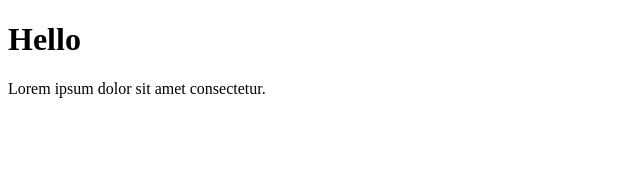
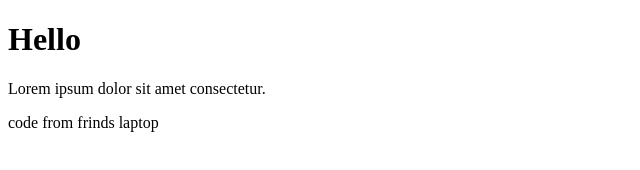
Before and after one commit to Niko-Rengo/My-Website, a plain HTML site: page index.html in a window 1280 px wide. Shown: the whole page, without its empty margins (0-640 px from the left). Drawn offline with Linux system fonts and the light colour scheme.

Commit message:
from friend

```diff
--- a/index.html
+++ b/index.html
@@ -8,5 +8,6 @@
   <body>
     <h1>Hello</h1>
     <p>Lorem ipsum dolor sit amet consectetur.</p>
+    <p>code from frinds laptop</p>
   </body>
 </html>
```
